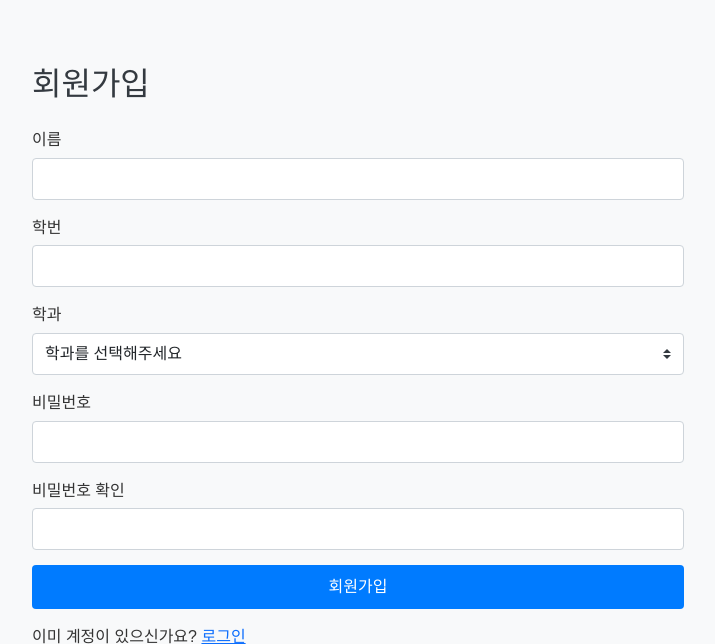
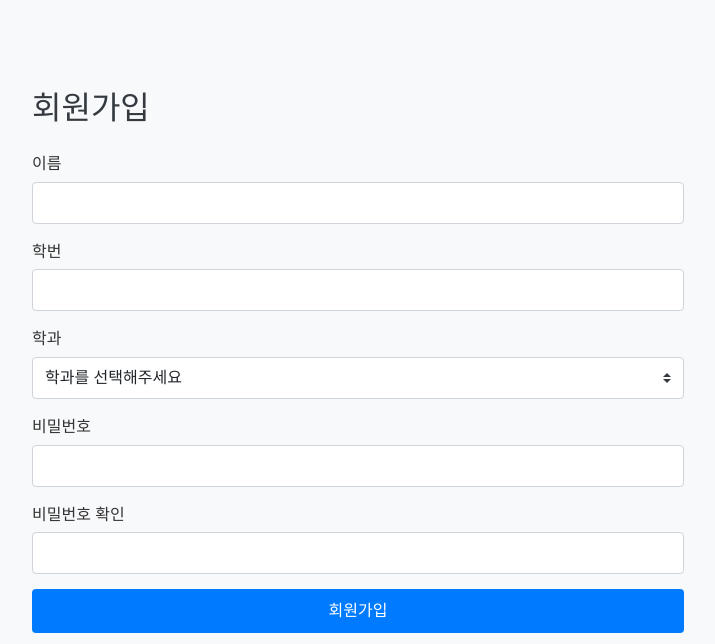
Before and after one commit to gityeop/practice_room_reservation, a Flask app: page /register in a window 1280 px wide. Shown: the part 61-705 px from the top of the page, without its empty margins (282-997 px from the left). Run offline with Flask 3, Linux system fonts and the light colour scheme.

Commit message:
improve: h2 css 수정

```diff
--- a/static/css/style.css
+++ b/static/css/style.css
@@ -59,6 +59,7 @@ main {
 
 h2 {
     margin-bottom: 1.5rem;
+    margin-top: 1.5rem;
     color: #343a40;
 }
 
```
